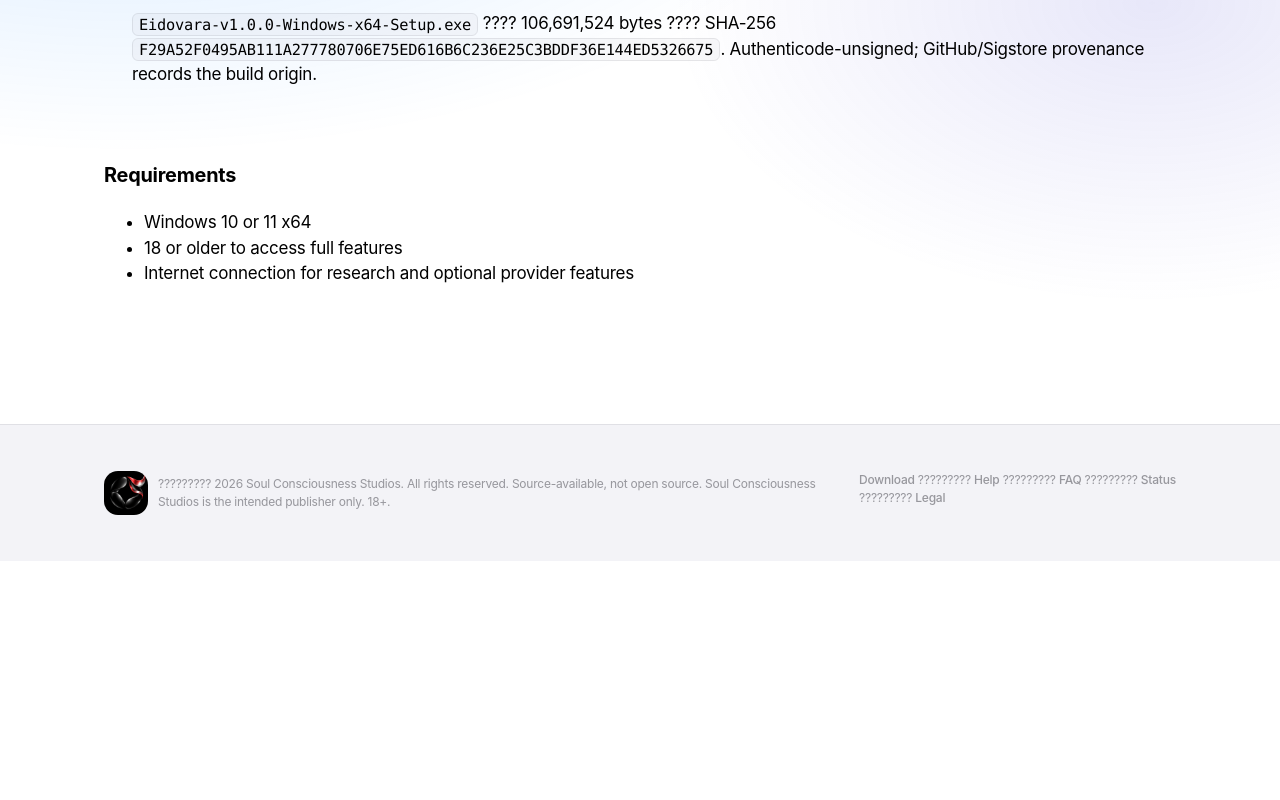
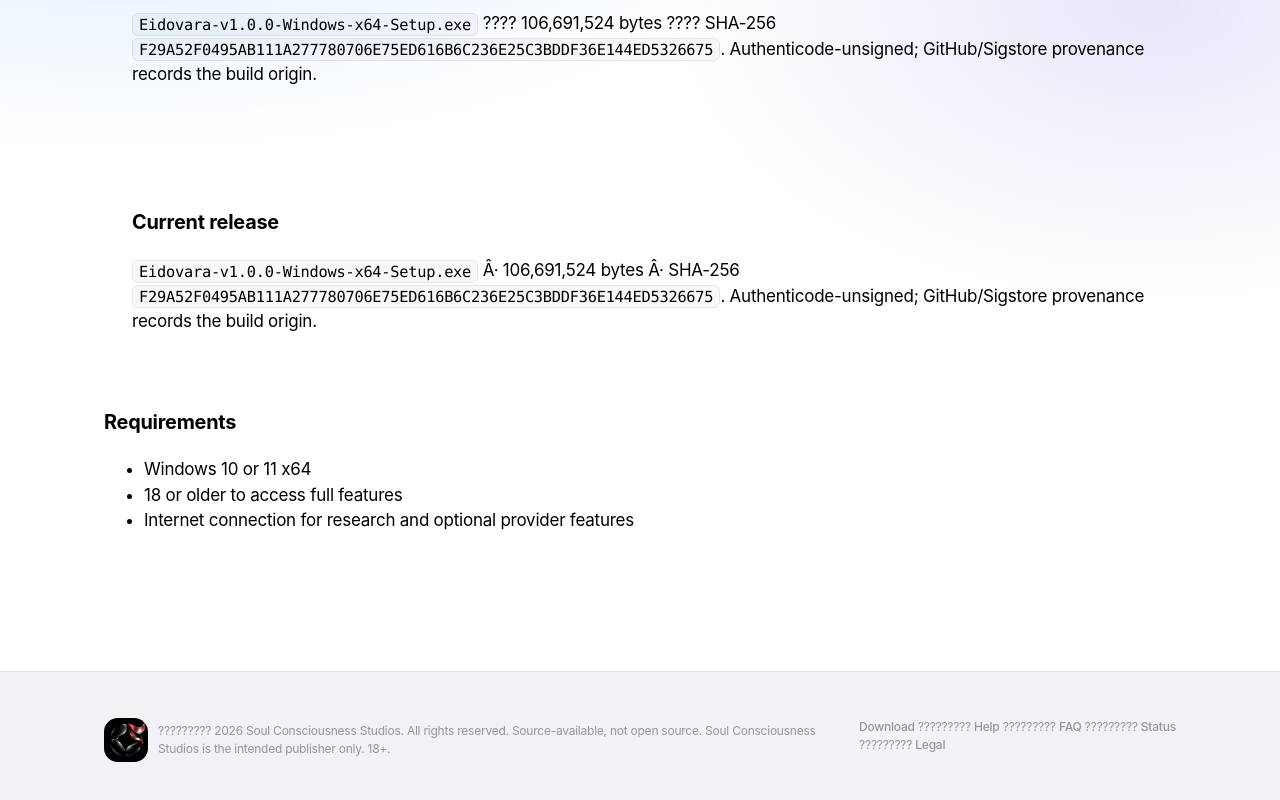
Before and after one commit to ProjectSoulbyTmb/project---soul, an Electron app: page docs/product.html in a window 1280 px wide. Shown: the part 877-1677 px from the top of the page. Before the commit the page ends 1438 px from the top, so only its background shows below. Drawn offline with Linux system fonts and the light colour scheme.

```diff
--- a/docs/product.html
+++ b/docs/product.html
@@ -49,6 +49,10 @@
       <h3>Current release</h3>
       <p><code>Eidovara-v1.0.0-Windows-x64-Setup.exe</code> ???? 106,691,524 bytes ???? SHA-256 <code>F29A52F0495AB111A277780706E75ED616B6C236E25C3BDDF36E144ED5326675</code>. Authenticode-unsigned; GitHub/Sigstore provenance records the build origin.</p>
     </div>
+    <div class="product-release panel">
+      <h3>Current release</h3>
+      <p><code>Eidovara-v1.0.0-Windows-x64-Setup.exe</code> Â· 106,691,524 bytes Â· SHA-256 <code>F29A52F0495AB111A277780706E75ED616B6C236E25C3BDDF36E144ED5326675</code>. Authenticode-unsigned; GitHub/Sigstore provenance records the build origin.</p>
+    </div>
     <div class="product-requirements">
       <h3>Requirements</h3>
       <ul>
@@ -59,4 +63,4 @@
     </div>
   </main>
   <footer class="site-footer site-end"><div class="site-footer-inner"><span class="studio-line"><img class="studio-mark" src="soul-consciousness-studios-mark.png" alt="">????????? 2026 Soul Consciousness Studios. All rights reserved. Source-available, not open source. Soul Consciousness Studios is the intended publisher only. 18+.</span><span><a href="download.html">Download</a> ????????? <a href="help.html">Help</a> ????????? <a href="faq.html">FAQ</a> ????????? <a href="status.html">Status</a> ????????? <a href="legal.html">Legal</a></span></div></footer><script src="site.js" defer></script>
-</body></html>
+<script type="module" src="assist.js"></script></body></html>
```
